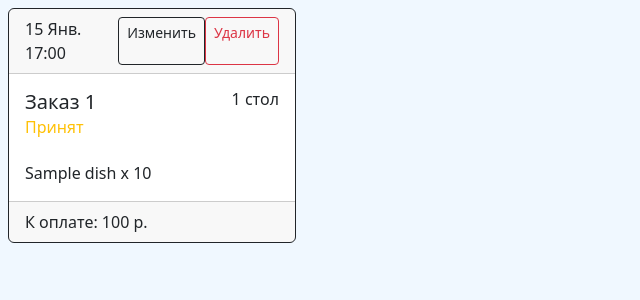
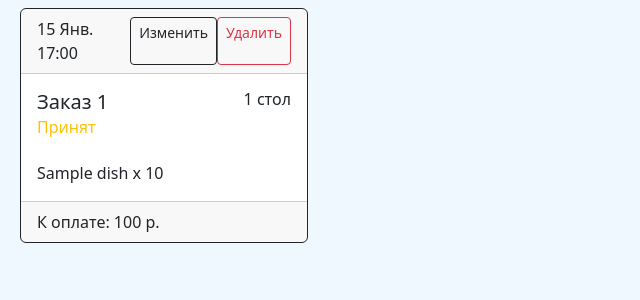
Before and after one commit to ClosedEyeVisuals/crm-orders, a Django app: page /orders/ in a window 1280 px wide. Shown: the part 57-357 px from the top of the page, without its empty margins (0-640 px from the left). Run offline with Django 4.2, Linux system fonts and the light colour scheme; tables that the repository leaves empty hold one stand-in row (values such as "Sample post"); some libraries are stand-ins or nearby versions.

Commit message:
update div indents in order_list.html

```diff
--- a/crm/templates/orders/order_list.html
+++ b/crm/templates/orders/order_list.html
@@ -4,9 +4,9 @@
   Заказы
 {% endblock title %}
 {% block content %}
-  <div class="row row-cols-auto p-2">
+  <div class="row row-cols-auto p-1 m-1">
     {% for order in order_list %}
-      <div class="col">
+      <div class="col mb-3">
         <div class="card border-dark h-100" style="width: 18rem;">
           <div class="card-header d-flex justify-content-between">
             {{ order.created_at|date:"d N H:i" }}
```
